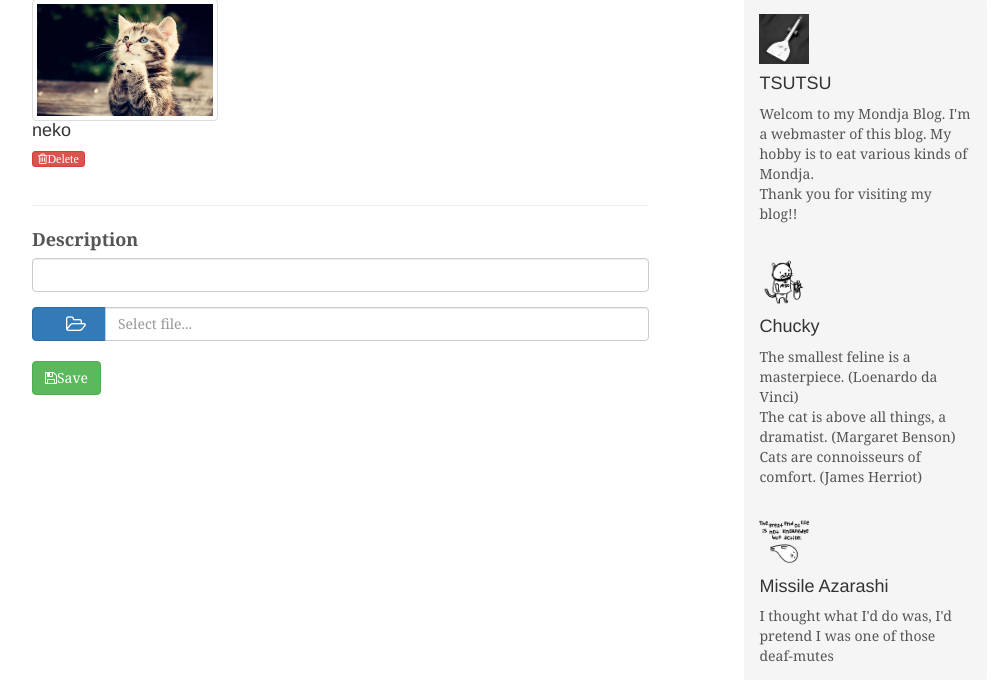
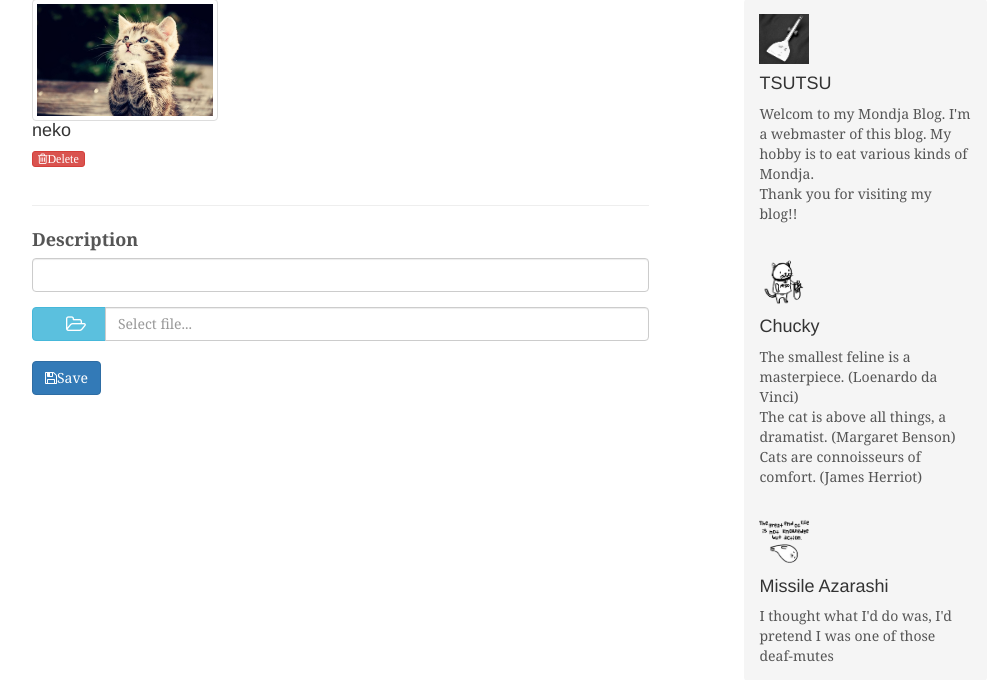
Before and after one commit to y-tsutsu/mondja-blog, a Django app: template static/templates/galleries/images.html in a window 1280 px wide. Shown: the part 245-925 px from the top of the page, without its empty margins (138-1138 px from the left). Run offline with Django 3.2, Linux system fonts and the light colour scheme; the template is opened without the code that fills it: values that come from a table or form of the project are taken from there, others are empty; a user stored in the database is signed in; data comes from the database, SQL or seed files in the repository; some libraries are stand-ins or nearby versions.

Commit message:
ボタンの色変更．

```diff
--- a/static/templates/galleries/images.html
+++ b/static/templates/galleries/images.html
@@ -66,7 +66,7 @@
     <input type="file" id="file-input" name="image" style="display: none;">
     <div class="input-group" style="padding-bottom:20px;">
         <span class="input-group-btn">
-            <button class="btn btn-primary" type="button" onclick="$('#file-input').click();">　<i class="fa fa-folder-open-o fa-lg"></i>　</button>
+            <button class="btn btn-info" type="button" onclick="$('#file-input').click();">　<i class="fa fa-folder-open-o fa-lg"></i>　</button>
         </span>
         <input id="cover" type="text" class="form-control" placeholder="Select file..." required>
     </div>
@@ -78,7 +78,7 @@
     </script>
 
     <div class="form-group">
-        <button type="submit" class="btn btn-success"><i class="fa fa-save"></i>Save</button>
+        <button type="submit" class="btn btn-primary"><i class="fa fa-save"></i>Save</button>
     </div>
 
     <input type="hidden" name="user" value="{{user.id}}" id="id_user" />
```
